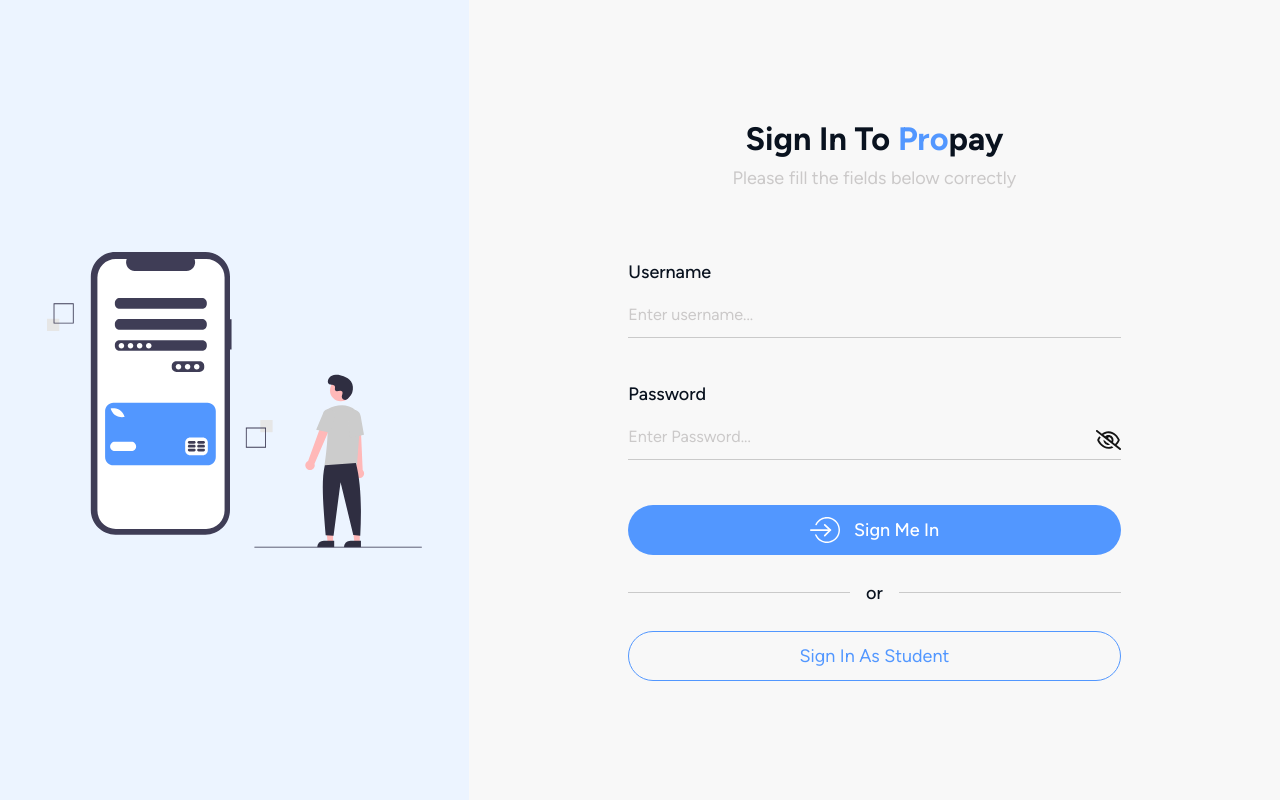
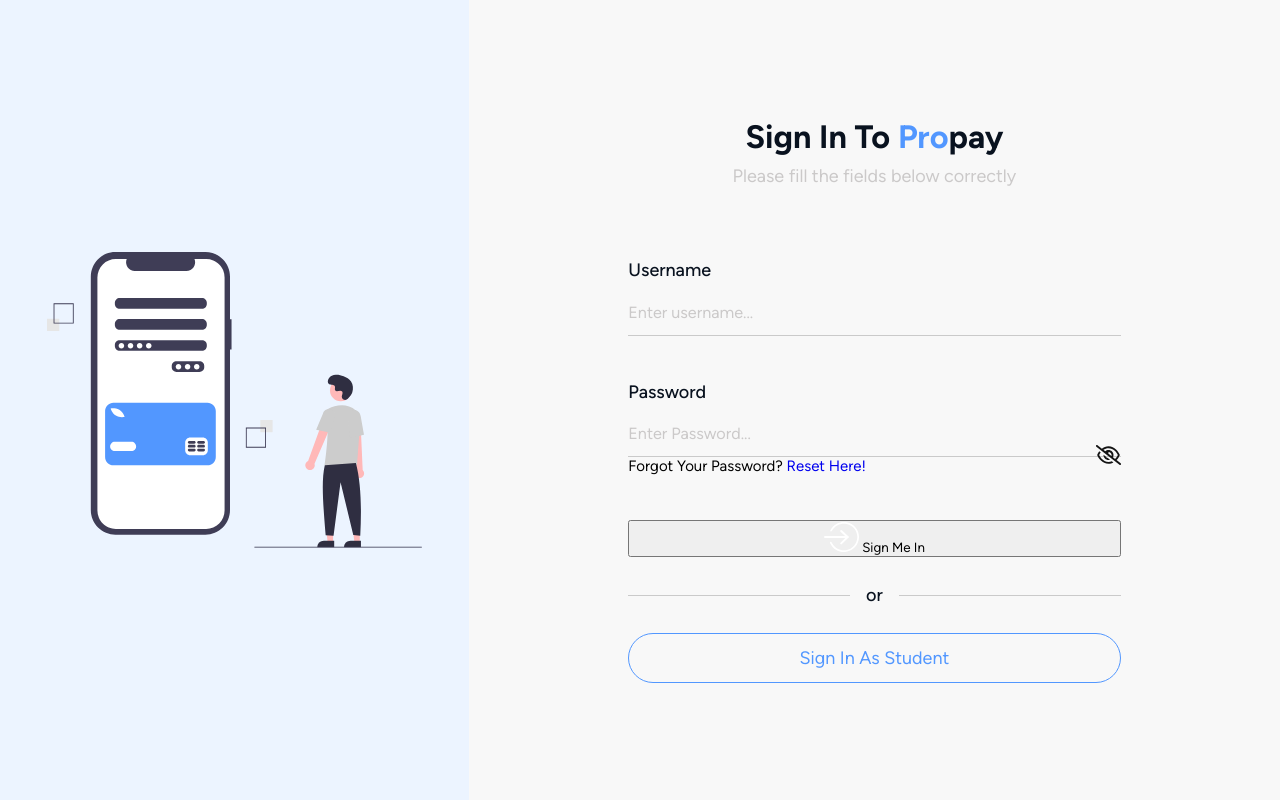
Before and after one commit to kadekdarmayasa/propay, a PHP site: page /propay/auth/login in a window 1280 px wide. Run offline with PHP 8.4, Linux system fonts and the light colour scheme.

Commit message:
Update login page to include reset password message and switch to primary button

```diff
--- a/app/views/auth/login.php
+++ b/app/views/auth/login.php
@@ -36,8 +36,9 @@
           <label for="staff-password">Password</label>
           <input type="password" name="password" id="staff-password" placeholder="Enter Password..." class="password" required>
           <img src="<?= BASEURL . 'public/images/eye-slash-regular.svg' ?>" alt="eye" class="toggle-password">
+          <small class="reset-password-message">Forgot Your Password? <a href="<?= BASEURL . 'auth/reset_password' ?>">Reset Here!</a></small>
         </div>
-        <button type="submit" class="submit-btn">
+        <button type="submit" class="primary-btn">
           <img src="<?= BASEURL . 'public/images/arrow-round-icon.svg' ?>" alt="Arrow Round Icon">
           Sign Me In
         </button>
@@ -57,8 +58,9 @@
           <label for="student-password">Password</label>
           <input type="password" name="password" id="student-password" placeholder="Enter Password..." class="password" required>
           <img src="<?= BASEURL . 'public/images/eye-slash-regular.svg' ?>" alt="eye" class="toggle-password">
+          <small class="reset-password-message">Forgot Your Password? <a href="<?= BASEURL . 'auth/reset_password' ?>">Reset Here!</a></small>
         </div>
-        <button type="submit" class="submit-btn">
+        <button type="submit" class="primary-btn">
           <img src="<?= BASEURL . 'public/images/arrow-round-icon.svg' ?>" alt="Arrow Round Icon">
           Sign Me In
         </button>
```
